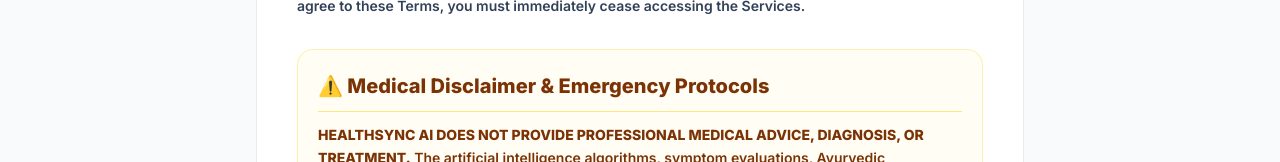
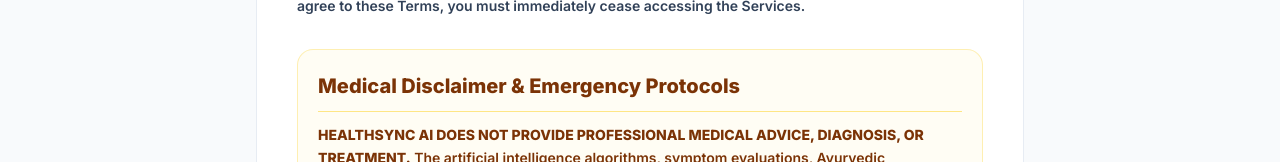
Before and after one commit to aritra404013/healthsync, a React (Vite) app: page /terms in a window 1280 px wide. Shown: the part 536-698 px from the top of the page. Built offline with nearby package versions, Linux system fonts and the light colour scheme; no server answers.

Commit message:
Update TermsPage.jsx

```diff
--- a/src/pages/TermsPage.jsx
+++ b/src/pages/TermsPage.jsx
@@ -29,7 +29,7 @@
 
         <section className="space-y-3 bg-amber-50/50 p-5 rounded-2xl border border-amber-200/60">
           <h2 className="text-[20px] font-black text-amber-900 flex items-center gap-2 border-b border-amber-200 pb-2">
-            ⚠️ Medical Disclaimer & Emergency Protocols
+            Medical Disclaimer & Emergency Protocols
           </h2>
           <p className="text-amber-900">
             <strong>HEALTHSYNC AI DOES NOT PROVIDE PROFESSIONAL MEDICAL ADVICE, DIAGNOSIS, OR TREATMENT.</strong> The artificial intelligence algorithms, symptom evaluations, Ayurvedic suggestions, and geographical provider mappings generated through the Services are for clinical preliminary informational guidance and informational purposes only.
```
